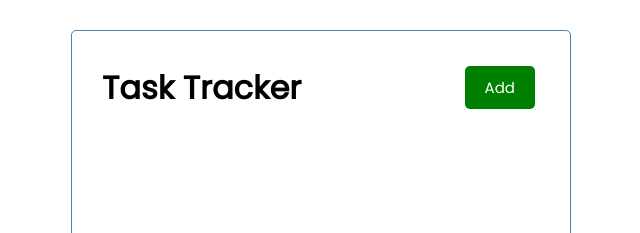
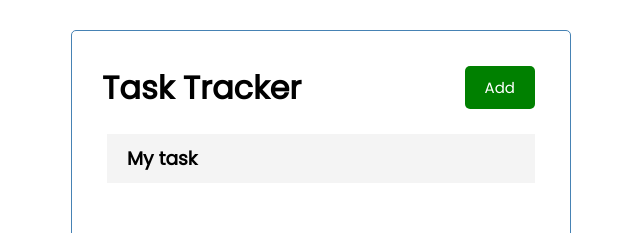
Before and after one commit to AnesBkdm/task-tracker, a React (Create React App) app in the folder task-tracker/: page / in a window 1280 px wide. Shown: the top 233 px of the page, without its empty margins (319-959 px from the left). Built offline with nearby package versions, Linux system fonts and the light colour scheme.

Commit message:
☑️ Tasks component

```diff
--- a/task-tracker/src/App.js
+++ b/task-tracker/src/App.js
@@ -1,9 +1,34 @@
 import Header from './components/Header';
+import Tasks from './components/Tasks';
+import  { useState } from 'react';
+
 
 function App() {
+  const [tasks, setTasks] = useState([
+    {
+        id: 1,
+        text: 'Doctors appointment',
+        day: 'Feb 5th at 2:30pm',
+        reminder: true,
+    },
+    {
+        id: 2,
+        text: 'Meeting at school',
+        day: 'Feb 6th at 1:30pm',
+        reminder: true,
+    },
+    {
+        id: 3,
+        text: 'Food shopping',
+        day: 'Feb 5th at 2:30pm',
+        reminder: false,
+    }
+]);
+
   return (
     <div className="container">
       <Header/>
+      <Tasks tasks={tasks} />
     </div>
   );
 }
--- /dev/null
+++ b/task-tracker/src/components/Task.js
@@ -0,0 +1,9 @@
+const Task = ({ task }) => {
+    return (
+        <div className='task'>
+            <h3>My task</h3>
+        </div>
+    )
+}
+
+export default Task
--- /dev/null
+++ b/task-tracker/src/components/Tasks.js
@@ -0,0 +1,13 @@
+import Task from './Task'
+
+const Tasks = ({ tasks }) => {
+    return (
+        <>
+            {tasks.map((task) => (
+                <Task key={task.id} task={task} />
+            ))}
+        </>
+    )
+}
+
+export default Task
```
